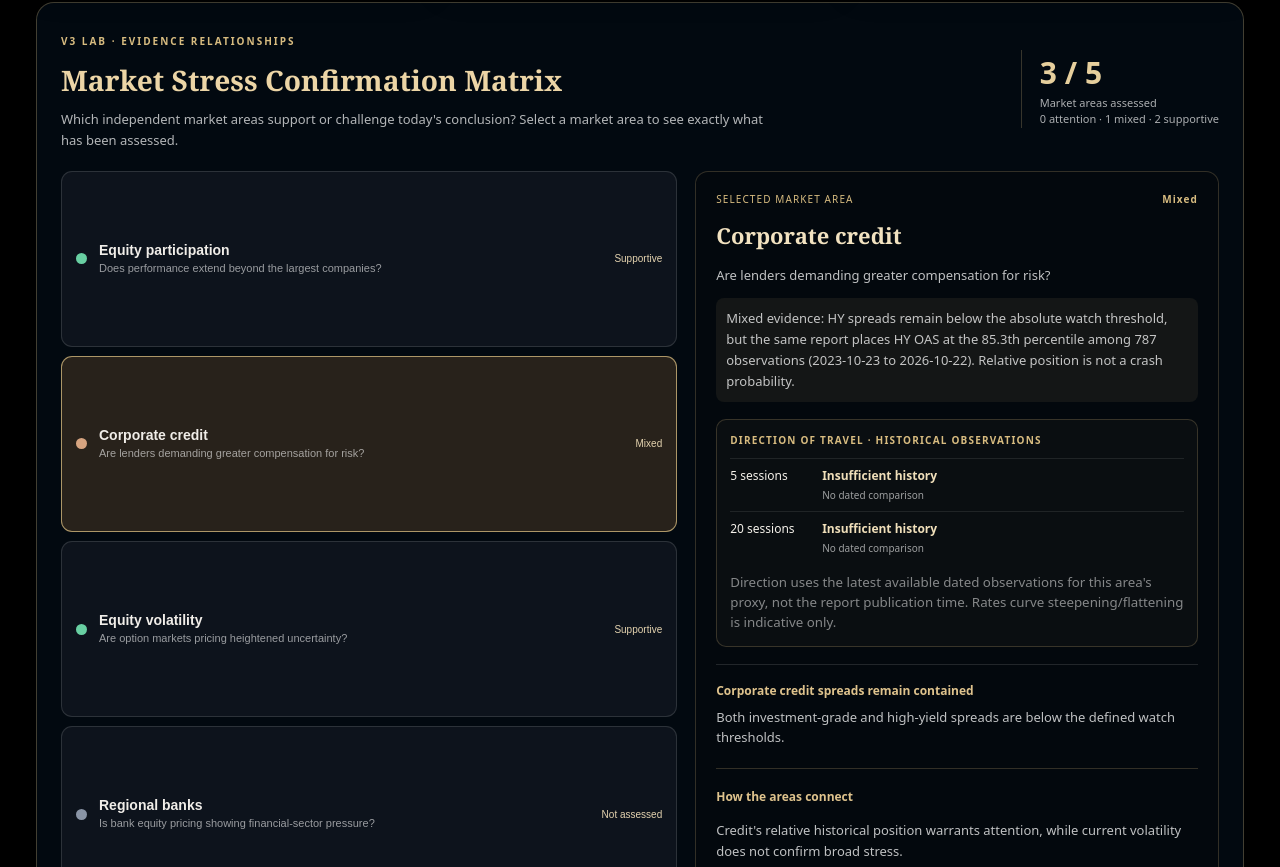
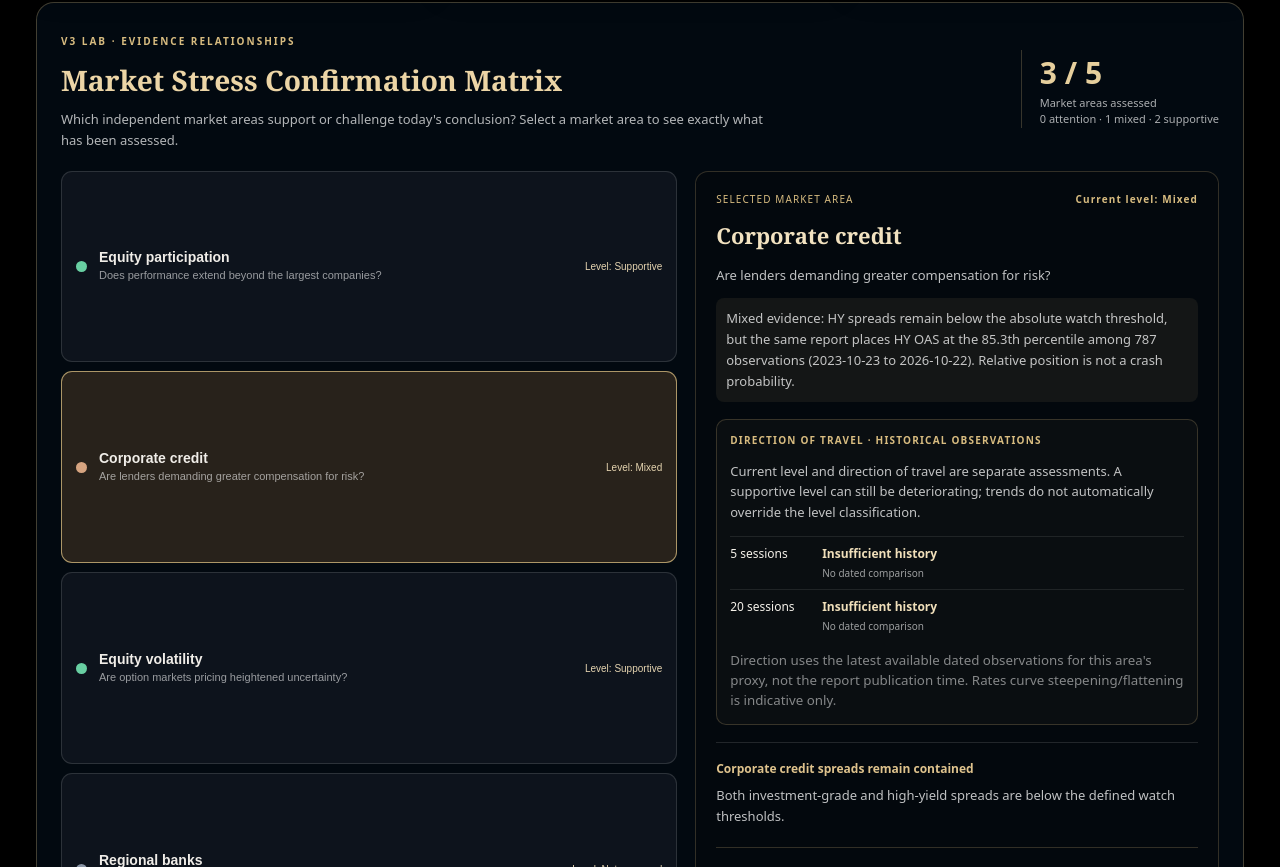
Before and after one commit to oliverwatt2025/inmetuveritas, a React (Vite) app: page / in a window 1280 px wide. Shown: the part 813-1680 px from the top of the page. Built offline with nearby package versions, Linux system fonts and the light colour scheme; no server answers.

Commit message:
Make current level and direction-of-travel distinction explicit

```diff
--- a/src/components/ConfirmationMatrix.tsx
+++ b/src/components/ConfirmationMatrix.tsx
@@ -100,15 +100,15 @@ export function ConfirmationMatrix({ report }: { report: Report | null }) {
           className={`confirmArea confirm-${area.state} ${selected===area.id?"confirmSelected":""}`}>
           <span className="confirmDot" aria-hidden="true"/>
           <span className="confirmAreaText"><strong>{area.title}</strong><small>{area.description}</small></span>
-          <span className="confirmStatus">{LABELS[area.state]}{trendFor(area.id,history,5) && <small className="confirmTrendTiny">{trendFor(area.id,history,5)!.label} · 5 sessions</small>}</span>
+          <span className="confirmStatus"><span className="confirmLevel">Level: {LABELS[area.state]}</span>{trendFor(area.id,history,5) && <small className="confirmTrendTiny">Trend: {trendFor(area.id,history,5)!.label} · 5 sessions</small>}</span>
         </button>)}
       </div>
       <article className="confirmExplanation" aria-live="polite">
-        <div className="confirmDetailTop"><span>SELECTED MARKET AREA</span><strong>{LABELS[current.state]}</strong></div>
+        <div className="confirmDetailTop"><span>SELECTED MARKET AREA</span><strong>Current level: {LABELS[current.state]}</strong></div>
         <h3>{current.title}</h3>
         <p>{current.description}</p>
         {current.id==="credit" && creditMixed && <p className="confirmCaveat">Mixed evidence: HY spreads remain below the absolute watch threshold, but the same report places HY OAS at the {creditHistory!.percentile.toFixed(1)}th percentile among {creditHistory!.observationCount} observations ({creditHistory!.fromDate} to {creditHistory!.toDate}). Relative position is not a crash probability.</p>}
-        <div className="confirmTrends"><strong>DIRECTION OF TRAVEL · HISTORICAL OBSERVATIONS</strong>
+        <div className="confirmTrends"><strong>DIRECTION OF TRAVEL · HISTORICAL OBSERVATIONS</strong><p className="confirmTrendClarifier">Current level and direction of travel are separate assessments. A supportive level can still be deteriorating; trends do not automatically override the level classification.</p>
           {[{title:"5 sessions",trend:five},{title:"20 sessions",trend:twenty}].map(x=><div key={x.title}>
             <span>{x.title}</span><b>{x.trend?x.trend.label:"Insufficient history"}</b>
             <small>{x.trend?`${x.trend.delta>0?"+":""}${x.trend.delta.toFixed(1)} ${x.trend.unit} · ${x.trend.fromDate} → ${x.trend.toDate}`:"No dated comparison"}</small>
```
